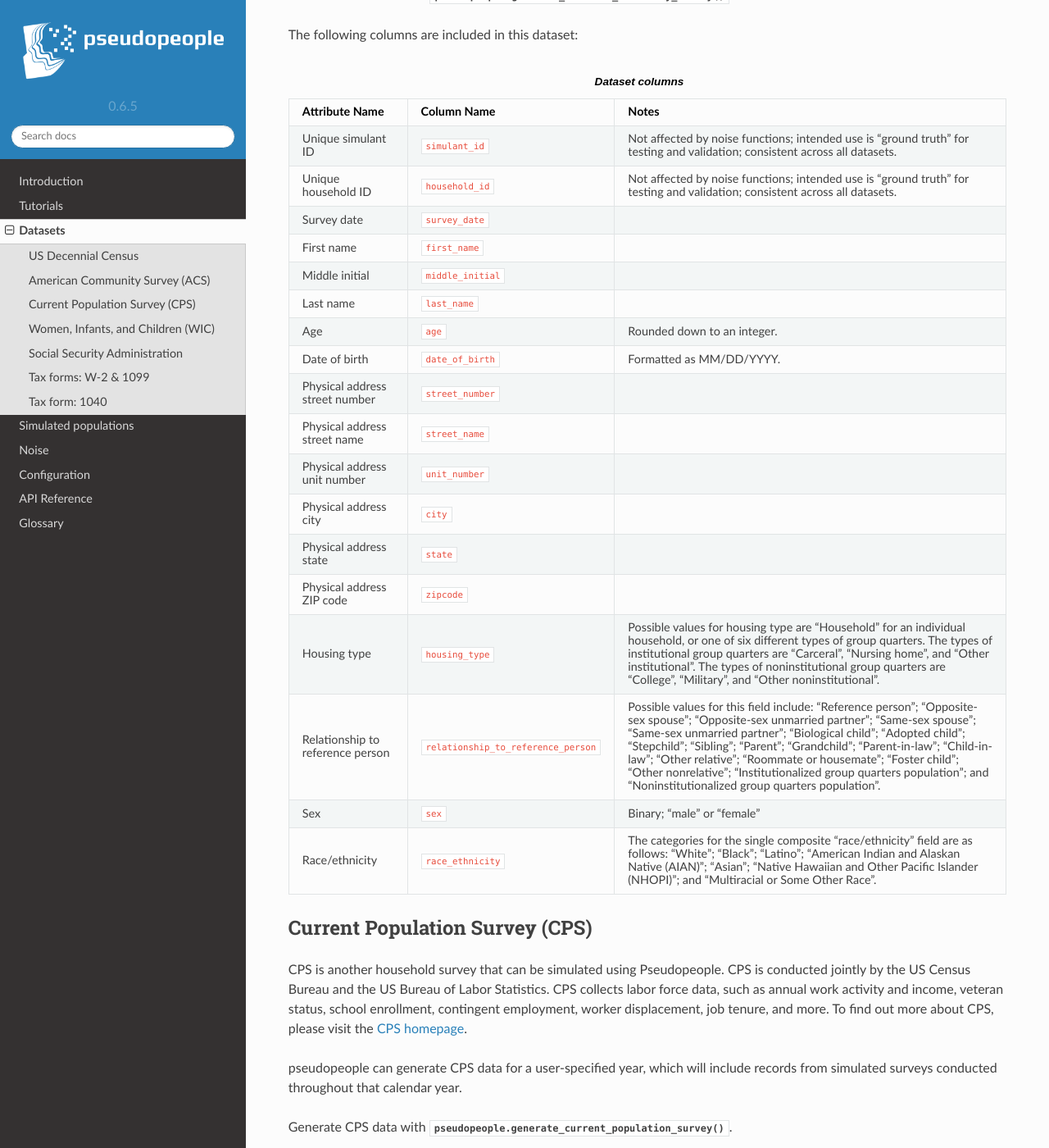
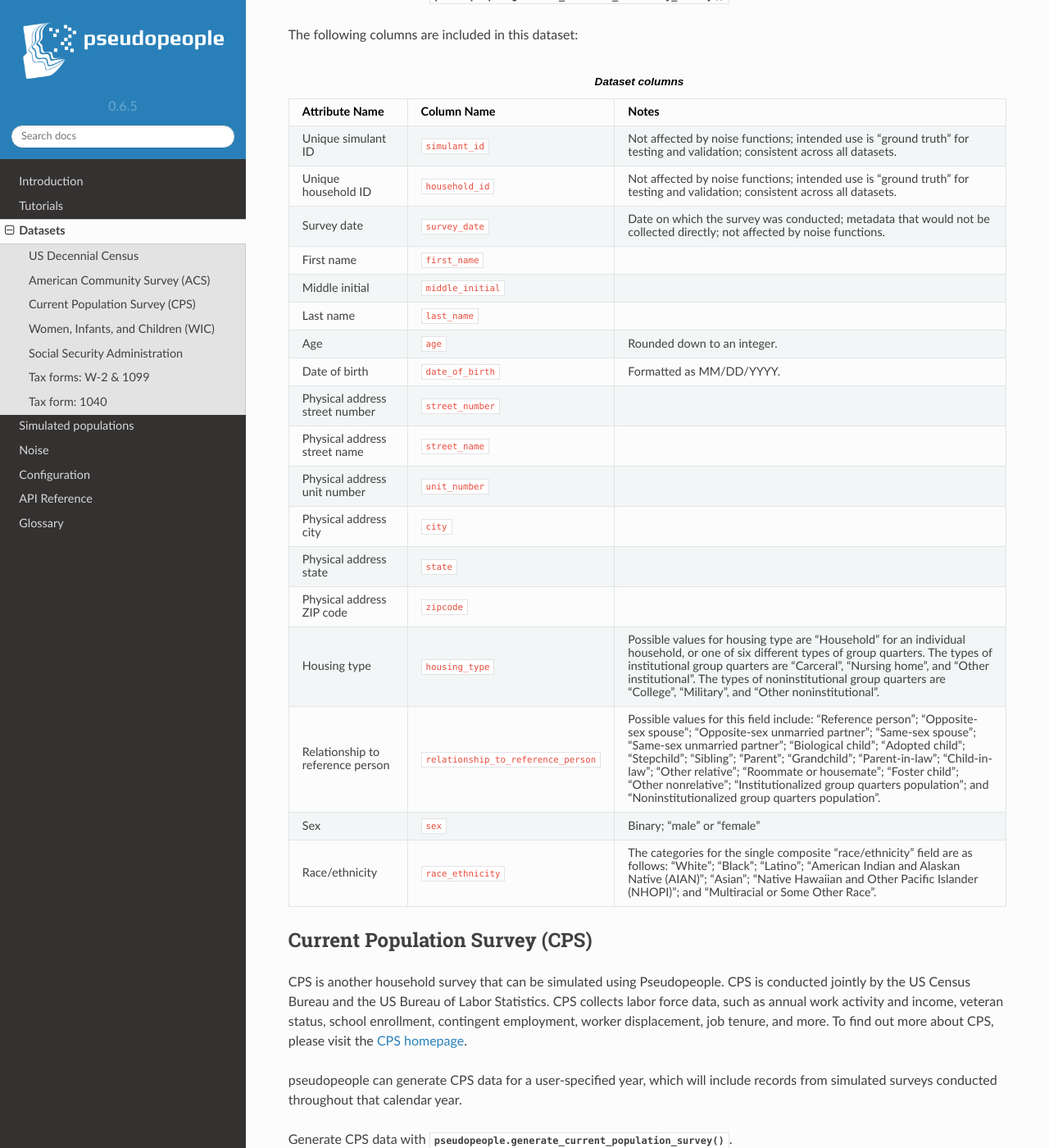
Before and after one commit to ihmeuw/pseudopeople, a Sphinx documentation site: the page built from docs/source/datasets/index.rst, in a window 1280 px wide and 1400 px high, scrolled down 2399 px. Shown: the whole window at 82% size. Built offline with Sphinx 7.4.7 and the Read the Docs theme 2.0.0, drawn with Linux system fonts in a browser that asks for light colours; some of the changed text lies outside the part shown.

Commit message:
add description of survey date columns

```diff
--- a/docs/source/datasets/index.rst
+++ b/docs/source/datasets/index.rst
@@ -153,7 +153,7 @@ The following columns are included in this dataset:
        datasets.
    * - Survey date
      - :code:`survey_date`
-     -
+     - Date on which the survey was conducted; metadata that would not be collected directly; not affected by noise functions.
    * - First name
      - :code:`first_name`
      -
@@ -244,7 +244,7 @@ The following columns are included in this dataset:
        datasets.
    * - Survey date
      - :code:`survey_date`
-     -
+     - Date on which the survey was conducted; metadata that would not be collected directly; not affected by noise functions.
    * - First name
      - :code:`first_name`
      -
```
